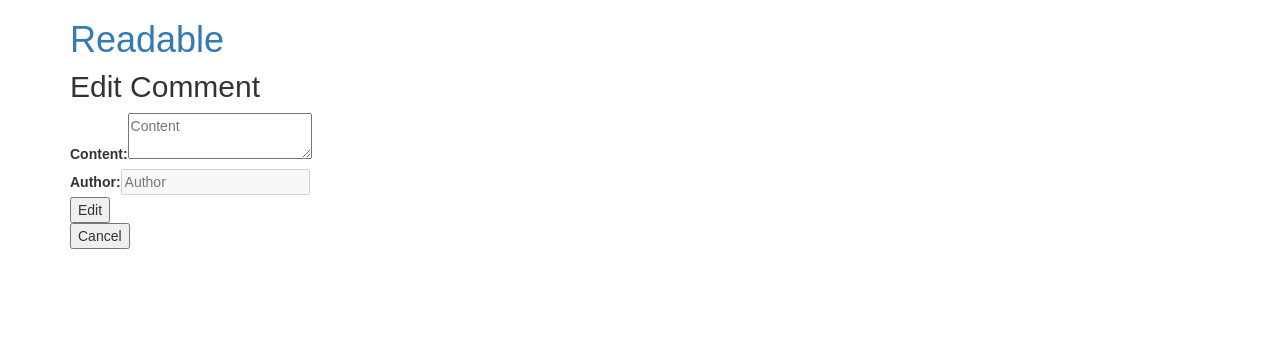
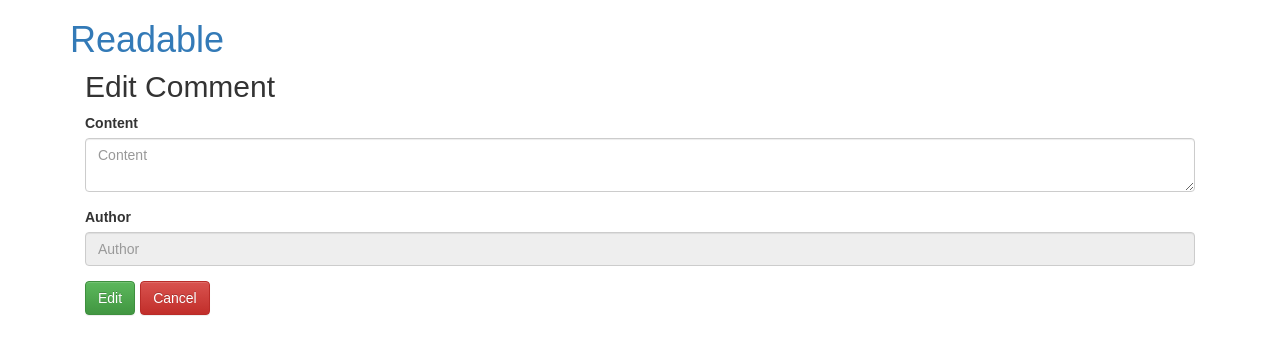
Before and after one commit to rewgoes/readable, a React (Create React App) app in the folder client/: page /1/1/comment/1/edit in a window 1280 px wide. Shown: the top 354 px of the page. Built offline with nearby package versions, Linux system fonts and the light colour scheme; no server answers.

Commit message:
feat: finish EditComment layout

```diff
--- a/client/src/components/EditComment.js
+++ b/client/src/components/EditComment.js
@@ -1,6 +1,9 @@
 import React, { Component } from 'react'
 import { connect } from 'react-redux'
 import { editComment, fetchComment } from '../actions/CommentActions'
+import { isEmpty } from '../utils/helpers'
+import { Row, Col, Button, ButtonToolbar, } from 'react-bootstrap'
+import { FieldGroup } from './widget/FieldGroup'
 
 class NewPost extends Component {
   componentWillMount() {
@@ -15,6 +18,9 @@ class NewPost extends Component {
   }
 
   state = {
+    error: {
+      body: false,
+    },
     parentId: this.props.match.params.postId,
     category: this.props.match.params.category,
     comment: {
@@ -23,49 +29,90 @@ class NewPost extends Component {
     }
   }
 
+  validateAndEditComment(id, comment) {
+    const error = {
+      body: isEmpty(comment.body),
+    }
+
+    this.setState({
+      ...this.state,
+      error
+    })
+
+    if (!(error.body)) {
+      this.props.editComment(id, { body: comment.body }).then((result) => {
+        if (result) {
+          this.props.history.push(`/${this.state.category}/${this.state.parentId}`)
+        } else {
+          this.props.history.push("/")
+        }
+      })
+    }
+  }
+
   render() {
-    const { comment, parentId, category } = this.state
-    const { editComment } = this.props
+    const { comment, parentId, category, error } = this.state
 
+    if (isEmpty(comment)) {
       return (
-      <div>
+        <Col xs={12}>
+          <Row>
+            <Col xs={12}>
+              <h2>Comment not Found</h2>
+            </Col>
+          </Row>
+        </Col>
+      )
+    } else {
+      return (
+        <Col xs={12}>
+          <Row>
+            <Col xs={12}>
               <h2>Edit Comment</h2>
+            </Col>
+          </Row>
           <form>
-          <div>
-            <label htmlFor="body">Content:</label>
-            <textarea id="body" placeholder="Content" value={comment.body} onChange={(event) => this.setState({
+            <FieldGroup
+              id="body"
+              type="text"
+              label="Content"
+              placeholder="Content"
+              validationState={error.body ? "error" : null}
+              componentClass="textarea"
+              value={comment.body}
+              onChange={(event) => this.setState({
+                error: {
+                  ...error,
+                  body: false
+                },
                 comment: {
                   ...comment,
                   body: event.target.value
                 }
-            })} />
-          </div>
-          <div>
-            <label htmlFor="author">Author:</label>
-            <input type="text" id="author" disabled={true} placeholder="Author" value={comment.author} onChange={(event) => this.setState({
-              comment: {
-                ...comment,
-                author: event.target.value
-              }
-            })} />
-          </div>
-          <div><input type="submit" value="Edit" onClick={(event) => {
+              })}
+            />
+            <FieldGroup
+              id="author"
+              type="text"
+              label="Author"
+              placeholder="Author"
+              value={comment.author}
+              disabled={true}
+            />
+            <ButtonToolbar>
+              <Button bsStyle="success" type="Edit" onClick={(event) => {
                 event.preventDefault()
-            editComment(comment.id, { body: comment.body }).then((comment) => {
-              if (comment) {
-                this.props.history.push(`/${category}/${parentId}`)
-              } else {
-                this.props.history.push("/")
-              }
-            })
-          }} /></div>
-          <div><input type="button" value="Cancel" onClick={(event) => {
+                this.validateAndEditComment(comment.id, { body: comment.body })
+              }}>Edit</Button>
+              <Button bsStyle="danger" type="submit" value="Cancel" onClick={(event) => {
                 event.preventDefault()
                 this.props.history.push(`/${category}/${parentId}`)
-          }} /></div>
+              }}>Cancel</Button>
+            </ButtonToolbar>
           </form>
-      </div>
+        </Col>
       )
+    }
   }
 }
 
```
Lines whose indentation alone changed are shown as unchanged.
